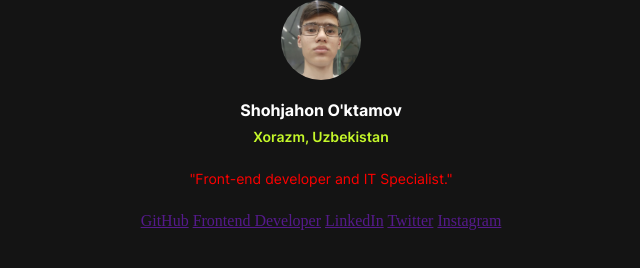
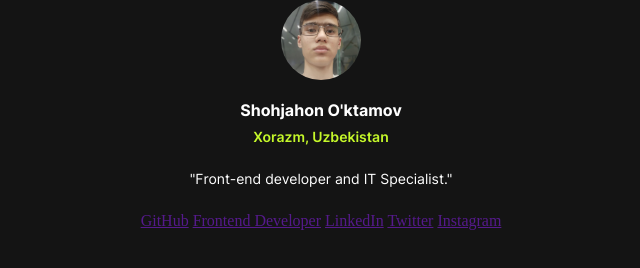
Before and after one commit to ShohjahonOktamov/social-media-links, a plain HTML site: page index.html in a window 1280 px wide. Shown: the whole page, without its empty margins (319-959 px from the left). Drawn offline with Linux system fonts and the light colour scheme.

Commit message:
Update style.css

```diff
--- a/style.css
+++ b/style.css
@@ -20,7 +20,6 @@
 }
 
 body {
-  position: relative;
   padding: 0;
   margin: 0;
   background-color: hsl(0, 0%, 8%);
@@ -48,7 +47,6 @@ a:hover {
 }
 
 .speciality {
-  color: red;
   font-family: "inter";
   font-size: 14px;
   margin-top: 25px;
```
